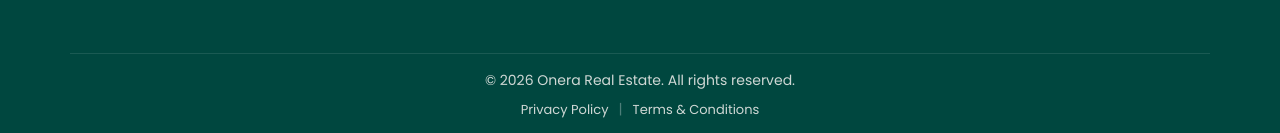
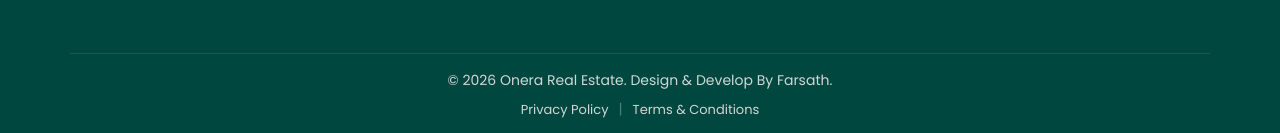
Before and after one commit to farsath2001-bfa/Onera-Realestate, a React (Vite) app in the folder client/: page /terms-conditions in a window 1280 px wide. Shown: the part 2455-2588 px from the top of the page. Built offline with nearby package versions, Linux system fonts and the light colour scheme.

Commit message:
Add Terms & Privacy Policy

```diff
--- a/client/src/components/Footer.jsx
+++ b/client/src/components/Footer.jsx
@@ -83,7 +83,7 @@ function Footer() {
 
         <Row>
           <Col className="text-center py-3 onera-footer-bottom">
-           <p className="mb-2">© {new Date().getFullYear()} Onera Real Estate. All rights reserved.</p>
+           <p className="mb-2">© {new Date().getFullYear()} Onera Real Estate. Design & Develop By Farsath.</p>
            <div className="footer-legal-links">
            <Link to="/privacy-policy">Privacy Policy</Link>
            <span className="footer-legal-divider">|</span>
```
